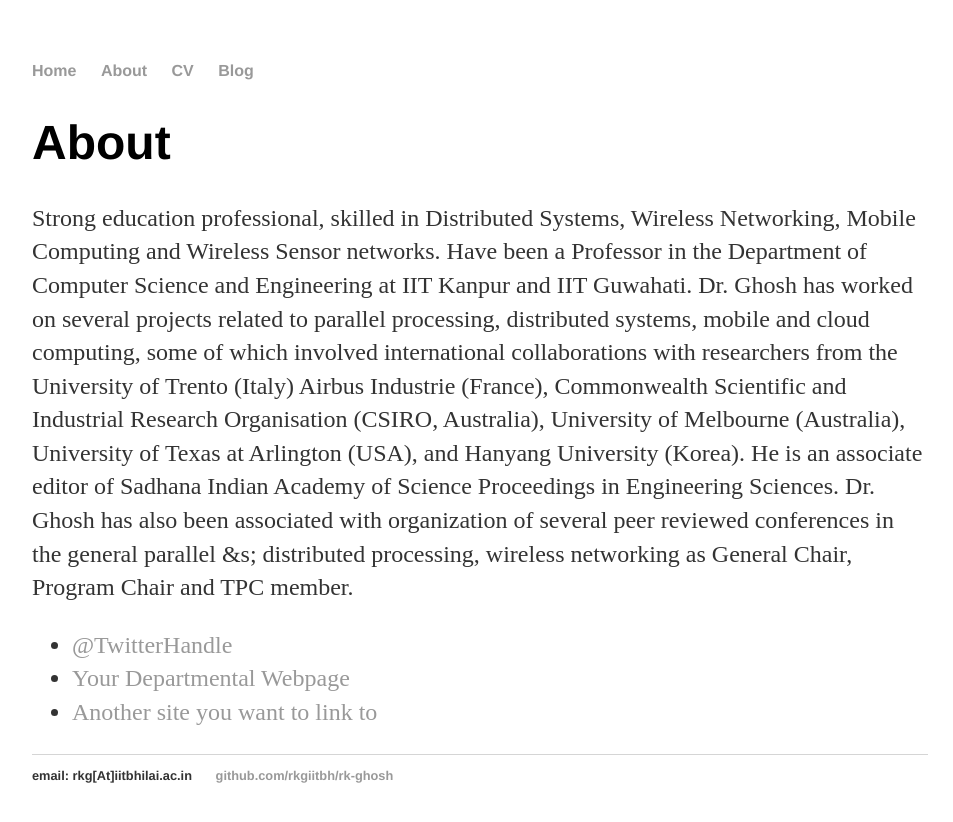
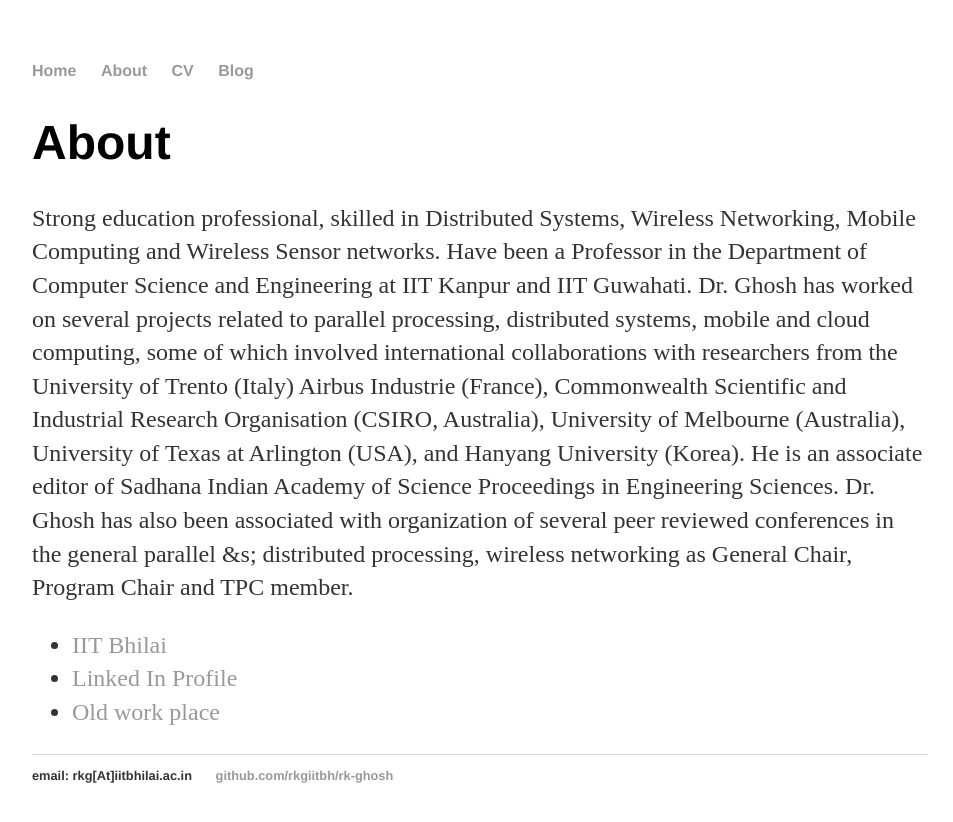
Before and after one commit to rkgIITBh/rk-ghosh.github.io, a Jekyll site: the page built from about/index.html, in a window 1280 px wide. Shown: the top 822 px of the page, without its empty margins (160-1113 px from the left). Built offline with Jekyll 4.4.1, drawn with Linux system fonts in a browser that asks for light colours.

Commit message:
Update index.html

```diff
--- a/about/index.html
+++ b/about/index.html
@@ -10,8 +10,8 @@ Dr. Ghosh has worked on several projects related to parallel processing, distrib
 He is an associate editor of Sadhana Indian Academy of Science Proceedings in Engineering Sciences. Dr. Ghosh has also been associated with organization of several peer reviewed conferences in the general parallel &amps; distributed processing, wireless networking as General Chair, Program Chair and TPC member.</p>
 
 			<ul class="contacts">
-				<li><a href="#">@TwitterHandle</a></li>
-				<li><a href="#">Your Departmental Webpage</a></li>
-				<li><a href="#">Another site you want to link to</a></li>
+				<li><a href="https://www.iitbhilai.ac.in">IIT Bhilai</a></li>
+				<li><a href="https://www.linkedin.com/in/-rkg/">Linked In Profile</a></li>
+				<li><a href="https://www.cse.iitk.ac.in">Old work place</a></li>
 				</ul>
 		</div>
```
Also changed, not shown: other parts of about/index.html (+1 -1 lines).
